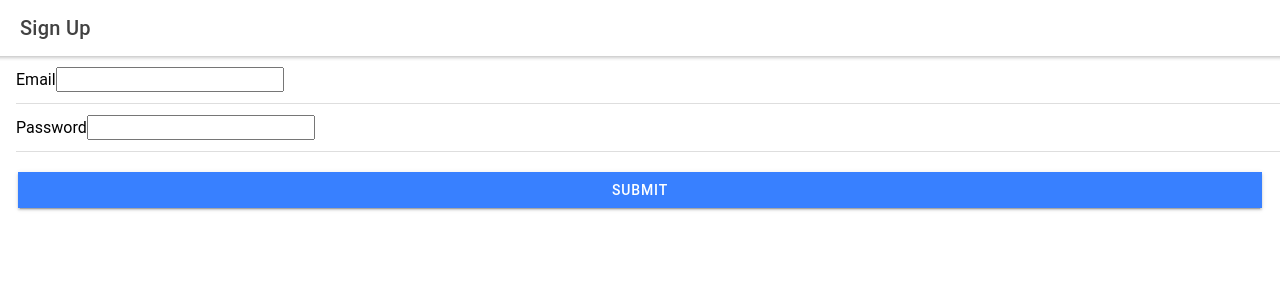
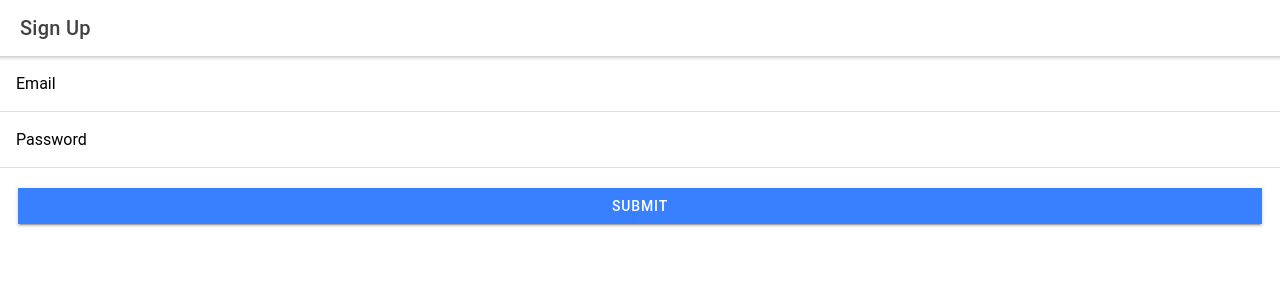
Before and after one commit to adomini15/voice, a React (Create React App) app: page /signup in a window 1280 px wide. Shown: the top 300 px of the page. Built offline with nearby package versions, Linux system fonts and the light colour scheme; no server answers.

Commit message:
Signup form with front-back validation added

```diff
--- /dev/null
+++ b/src/components/Form/SignUpForm.tsx
@@ -0,0 +1,106 @@
+import {useFormik} from "formik";
+import {useDispatch, useSelector} from "react-redux";
+import {useEffect} from "react";
+import {User} from "../../types/User";
+import {authSignUpRequested} from "../../actions/authActions";
+import * as yup from "yup";
+import {IonButton, IonInput, IonItem, IonLabel} from "@ionic/react";
+import Message from "../Message/Message";
+
+// creating validation schema
+const validationSchema = yup.object().shape({
+    email: yup.string().email().required(),
+    password: yup.string().min(6).required(),
+})
+
+// Form initial values
+const initialValues: User = {
+    email: '',
+    password: ''
+}
+
+const SignUpForm: React.FC = () => {
+    // maneging global store
+    const dispatch = useDispatch();
+    const signUpError = useSelector((state:any) => state.auth.error );
+
+    // handlers
+    const onSubmit = (user: User) => {
+        setSubmitting(true)
+        dispatch(authSignUpRequested(user));
+    }
+
+    // implementing Formik in hook
+    const {
+        values,
+        errors,
+        setFieldError,
+        setSubmitting,
+        isSubmitting,
+        isValid,
+        touched,
+        handleSubmit,
+        handleChange,
+        handleBlur
+    } = useFormik({
+        initialValues,
+        validationSchema,
+        onSubmit
+    });
+
+    useEffect(() => {
+        if(signUpError && isSubmitting) {
+            try {
+                if('field' in signUpError && 'message' in signUpError) {
+                    setFieldError(signUpError.field, signUpError.message)
+                }
+            } catch (error) {
+                console.log(error);
+            } finally {
+               setSubmitting(false);
+            }
+        }
+
+    }, [signUpError, isSubmitting]);
+
+    return <form onSubmit={handleSubmit}>
+        <IonItem>
+            <IonLabel position="floating">Email</IonLabel>
+            <IonInput type="text"
+                   id="email"
+                   name="email"
+                   onIonChange={handleChange}
+                   onIonBlur={handleBlur}
+                   value={values.email}
+
+            />
+        </IonItem>
+        {
+            errors.email && touched.email &&
+            <Message message={errors.email!} color="danger" />
+        }
+
+        <IonItem>
+            <IonLabel position="floating">Password</IonLabel>
+            <IonInput type="password"
+                      id="password"
+                      name="password"
+                      onIonChange={handleChange}
+                      onIonBlur={handleBlur}
+                      value={values.password}
+            />
+
+        </IonItem>
+        {
+            errors.password && touched.password &&
+            <Message message={errors.password!} color="danger" />
+        }
+
+        <div className="ion-padding">
+            <IonButton type="submit" expand="full" disabled={!isValid || isSubmitting}>Submit</IonButton>
+        </div>
+
+    </form>
+}
+
+export default SignUpForm;
--- a/src/components/Message/Message.tsx
+++ b/src/components/Message/Message.tsx
@@ -10,8 +10,9 @@ const icons = {
 const applyStyle = (color: string) => ({
     display: 'flex',
     alignItems: 'center',
-    padding: '0.5rem',
-    gap: '0.5rem',
+    fontSize: "0.875rem",
+    padding: '0.5em',
+    gap: '0.5em',
     color: `var(--ion-color-${color})`,
 })
 
@@ -20,7 +21,6 @@ const Message: React.FC<{
     color: 'success' | 'warning' | 'danger'
 }> = ({ message, color}) => {
 
-    console.log(message)
     return <div style={applyStyle(color)}>
             <IonIcon icon={icons[color]} />
             <IonText>
--- a/src/pages/Signup/index.tsx
+++ b/src/pages/Signup/index.tsx
@@ -1,60 +1,9 @@
-import {IonButton, IonContent, IonHeader, IonItem, IonLabel, IonPage, IonTitle, IonToolbar} from "@ionic/react";
+import {IonContent, IonHeader, IonPage, IonTitle, IonToolbar} from "@ionic/react";
+import SignUpForm from "../../components/Form/SignUpForm";
 
-// formik
-import {Formik, Field, ErrorMessage, Form, FormikProps, FormikValues, FormikHelpers} from "formik"
-// yup for validation
-import * as yup from "yup"
-// style file
-import './index.css';
-import Message from "../../components/Message/Message";
-import CustomForm from "../../components/Form/CustomForm";
-import {useDispatch, useSelector} from "react-redux";
-import {authSignUpRequested} from "../../actions/authActions";
-import {User} from "../../types/User";
-import {useEffect} from "react";
-
-// creating validation schema
-const validationSchema = yup.object().shape({
-    email: yup.string().email().required(),
-    password: yup.string().min(6).required(),
-})
-
-// Form initial values
-const initialValues = {
-    email: '',
-    password: ''
-}
 
 // Login Page
 const Signup: React.FC = () => {
-    // maneging global store
-    const dispatch = useDispatch();
-    const signupErrorState = useSelector((state:any) => state.auth.error )
-
-    useEffect(() => {
-        if(signupErrorState) {
-            Object.values(signupErrorState).forEach(([field, message]:any) => {
-                setFieldError(field, message);
-            });
-        }
-    }, [signupErrorState]);
-
-
-    const handleOnSubmit = (values: any, formikHelpers: FormikHelpers<FormikValues>) => {
-        const { setFieldError, setSubmitting } = formikHelpers;
-
-        (async function () {
-            try {
-                const user:User = values as User;
-                dispatch(authSignUpRequested(user))
-            } catch (err) {
-
-            } finally {
-                setSubmitting(false)
-            }
-        })();
-
-    }
 
     return <IonPage>
         <IonHeader>
@@ -63,32 +12,7 @@ const Signup: React.FC = () => {
             </IonToolbar>
         </IonHeader>
         <IonContent fullscreen>
-            <CustomForm
-                initialValues={initialValues}
-                validationSchema={validationSchema}
-                onSubmit={handleOnSubmit}>
-
-                {(props:any) => (
-                    <Form>
-                        <IonItem>
-                            <label htmlFor="email">Email</label>
-                            <Field type="text" name="email"/>
-                        </IonItem>
-                        <ErrorMessage name="email" component={() => <Message message={props.errors.email!} color="danger" />} />
-
-                        <IonItem>
-                            <label htmlFor="password">Password</label>
-                            <Field type="password" name="password"/>
-                        </IonItem>
-                        <ErrorMessage name="password" component={() => <Message message={props.errors.password!} color="danger" />} />
-
-                        <div className="ion-padding">
-                            <IonButton type="submit" expand="full" disabled={!props.isValid || props.isSubmitting}>Submit</IonButton>
-                        </div>
-                    </Form>
-                )}
-
-            </CustomForm>
+           <SignUpForm />
         </IonContent>
     </IonPage>
 }
--- a/src/reducers/customs/authReducer.ts
+++ b/src/reducers/customs/authReducer.ts
@@ -21,10 +21,11 @@ export const authReducer: Reducer = (state = initialState, action) => {
         }
 
         case '@auth-signup/success': {
-            return { ...state, loading: false }
+            return { ...state, loading: false, error: null }
         }
 
         case '@auth-signup/failed': {
+            console.log(payload.error);
             return { ...state, error: payload.error, loading: false }
         }
 
```
